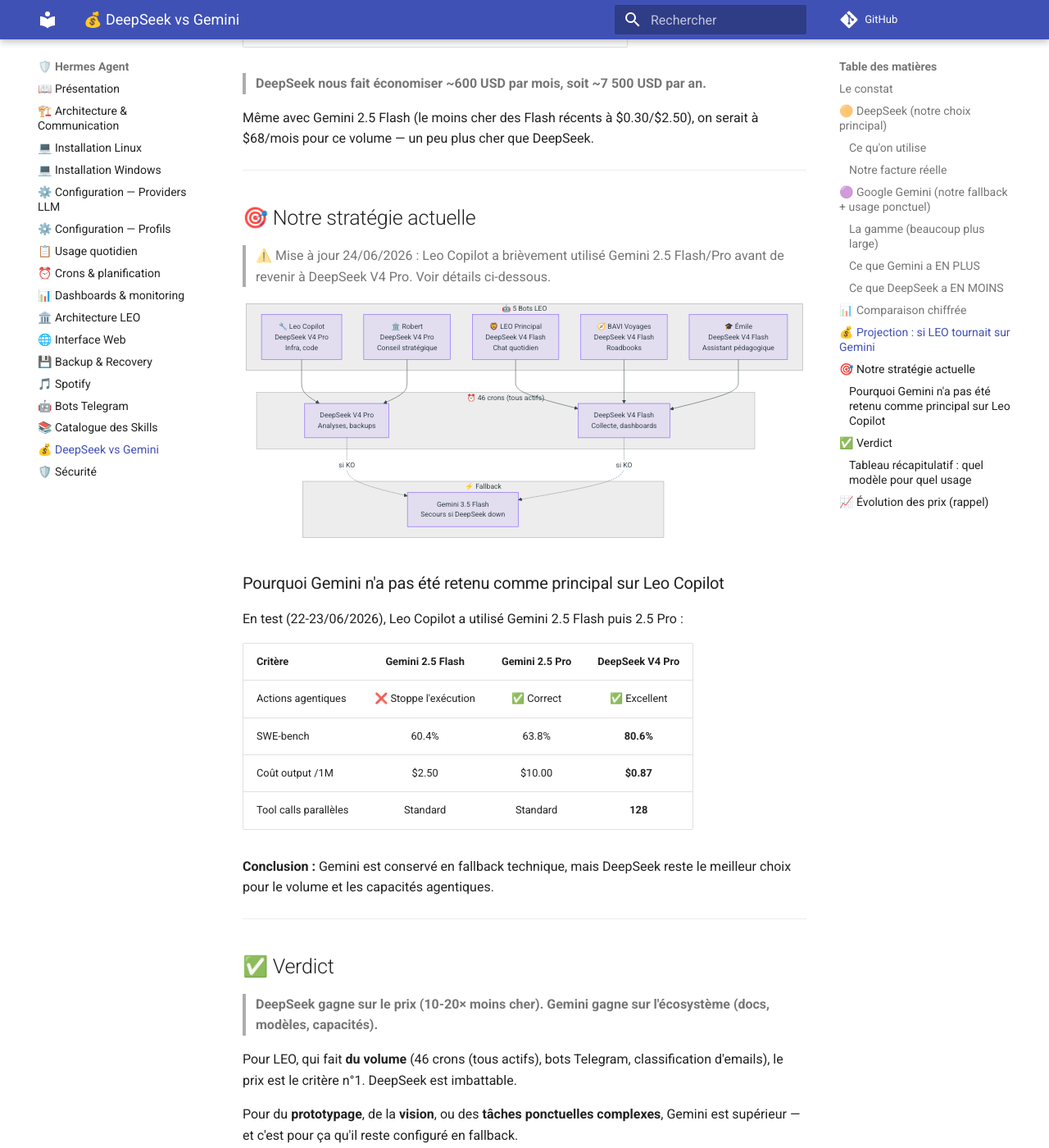
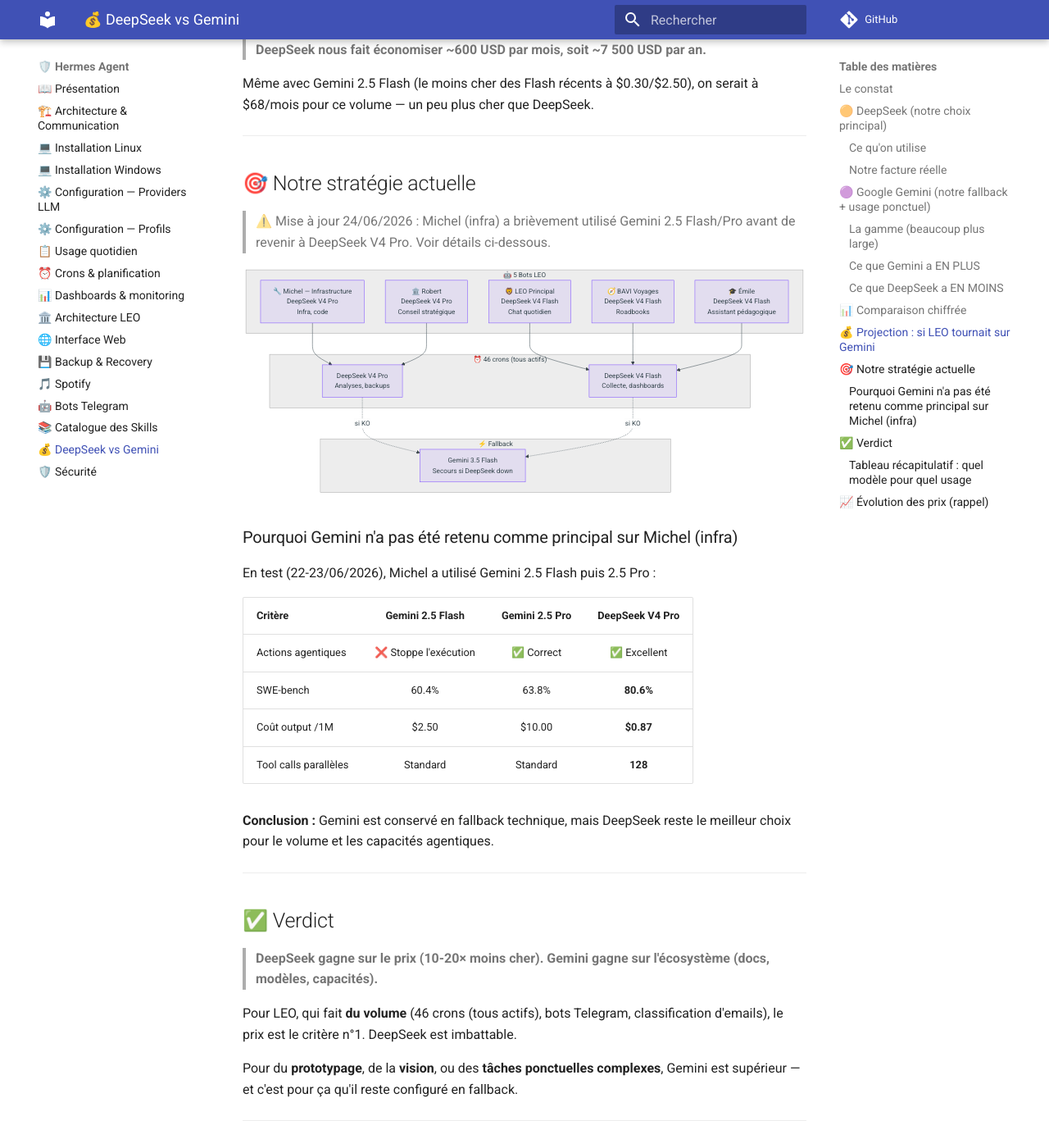
Before and after one commit to christophedanhier-hash/hermes-wiki, an MkDocs documentation site: the page built from docs/hermes/decisions/pourquoi-deepseek-pas-gemini.md, in a window 1280 px wide and 1400 px high, scrolled down 3480 px. Shown: the whole window at 82% size. Built offline with MkDocs 1.6.1 and Material for MkDocs 9.7.7, drawn with Linux system fonts in a browser that asks for light colours; comment, search, counter and statistics services are not loaded; some of the changed text lies outside the part shown.

Commit message:
fix(deepseek-vs-gemini): correction Leo Copilot→Michel, crons 41→46

````diff
--- a/docs/hermes/decisions/pourquoi-deepseek-pas-gemini.md
+++ b/docs/hermes/decisions/pourquoi-deepseek-pas-gemini.md
@@ -127,13 +125,13 @@
 
 ## 🎯 Notre stratégie actuelle
 
-> ⚠️ Mise à jour 24/06/2026 : Leo Copilot a brièvement utilisé Gemini 2.5 Flash/Pro avant de revenir à DeepSeek V4 Pro. Voir détails ci-dessous.
+> ⚠️ Mise à jour 24/06/2026 : Michel (infra) a brièvement utilisé Gemini 2.5 Flash/Pro avant de revenir à DeepSeek V4 Pro. Voir détails ci-dessous.
 
 ```mermaid
 flowchart TB
     subgraph BOTS["🤖 5 Bots LEO"]
         MAIN["🦁 LEO Principal\nDeepSeek V4 Flash\nChat quotidien"]
-        COPILOT["🔧 Leo Copilot\nDeepSeek V4 Pro\nInfra, code"]
+        MICHEL["🔧 Michel — Infrastructure\nDeepSeek V4 Pro\nInfra, code"]
         BAVI["🧭 BAVI Voyages\nDeepSeek V4 Flash\nRoadbooks"]
         EMILE["🎓 Émile\nDeepSeek V4 Flash\nAssistant pédagogique"]
         ROBERT["🏛️ Robert\nDeepSeek V4 Pro\nConseil stratégique"]
@@ -149,13 +147,13 @@
     end
 
     MAIN & BAVI & EMILE --> DS_FLASH
-    COPILOT & ROBERT --> DS_PRO
+    MICHEL & ROBERT --> DS_PRO
     DS_PRO & DS_FLASH -.->|si KO| GEMINI
 ```
 
-### Pourquoi Gemini n'a pas été retenu comme principal sur Leo Copilot
+### Pourquoi Gemini n'a pas été retenu comme principal sur Michel (infra)
 
-En test (22-23/06/2026), Leo Copilot a utilisé Gemini 2.5 Flash puis 2.5 Pro :
+En test (22-23/06/2026), Michel a utilisé Gemini 2.5 Flash puis 2.5 Pro :
 
 | Critère | Gemini 2.5 Flash | Gemini 2.5 Pro | DeepSeek V4 Pro |
 |:--------|:----------------:|:--------------:|:--------------:|
````
Also changed, not shown: other parts of docs/hermes/decisions/pourquoi-deepseek-pas-gemini.md (+1 -3 lines).
